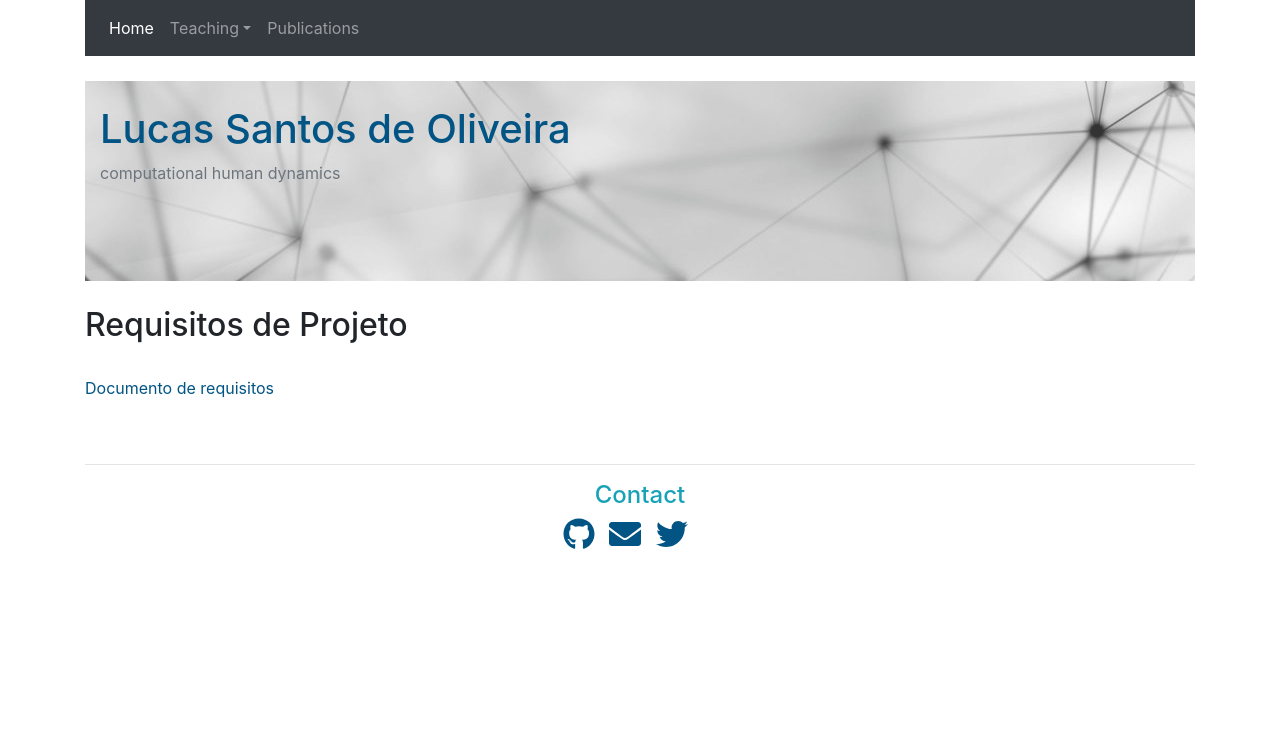
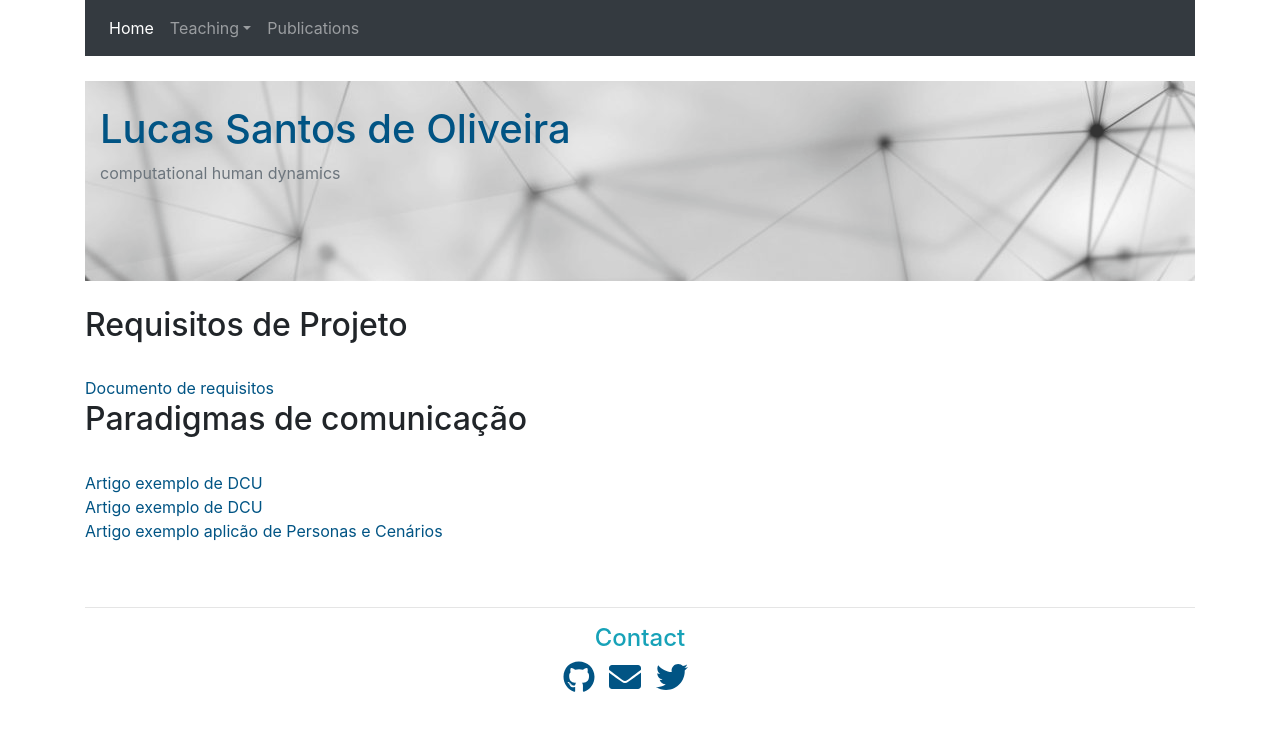
Before and after one commit to lucasant10/lucasant10.github.io, a Jekyll site: the page built from interface/index.html, in a window 1280 px wide. Shown: the top 731 px of the page. Built offline with Jekyll 4.4.1, drawn with Linux system fonts in a browser that asks for light colours; nearby versions of some CDN libraries; a style sheet for code colours, icons or effects is not loaded.

Commit message:
artigos exemplos de personas e cenário

```diff
--- a/interface/index.html
+++ b/interface/index.html
@@ -5,3 +5,11 @@ layout: default
 <h2>Requisitos de Projeto</h2>
 <br>
 <a href="requisitos.pdf">Documento de requisitos</a>
+
+<h2>Paradigmas de comunicação</h2>
+<br>
+<a href="artigo.pdf">Artigo exemplo de DCU</a>
+<br>
+<a href="artigo.pdf">Artigo exemplo de DCU</a>
+<br>
+<a href="aplicacao_personas_heloisa.pdf">Artigo exemplo aplicão de Personas e Cenários</a>
```
Also changed, not shown: 2 other files.
